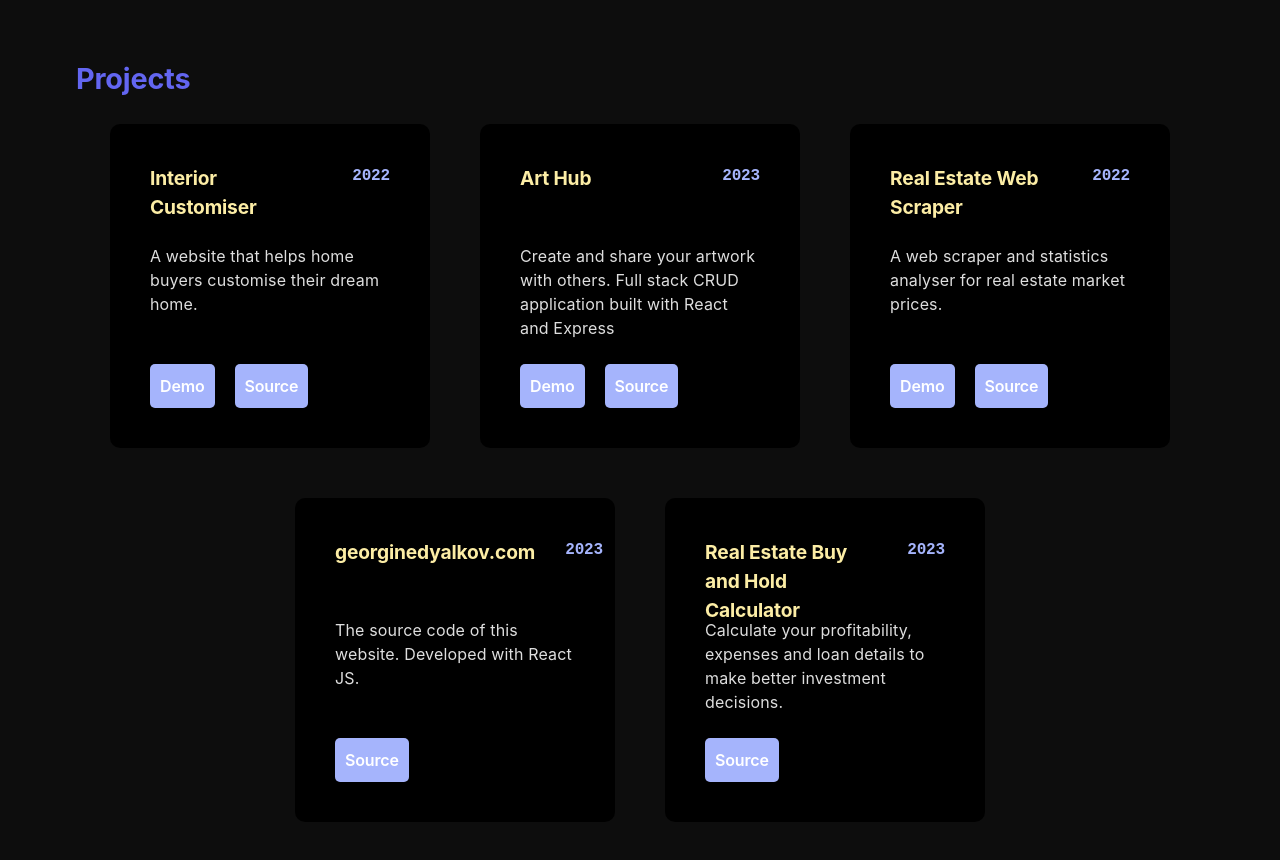
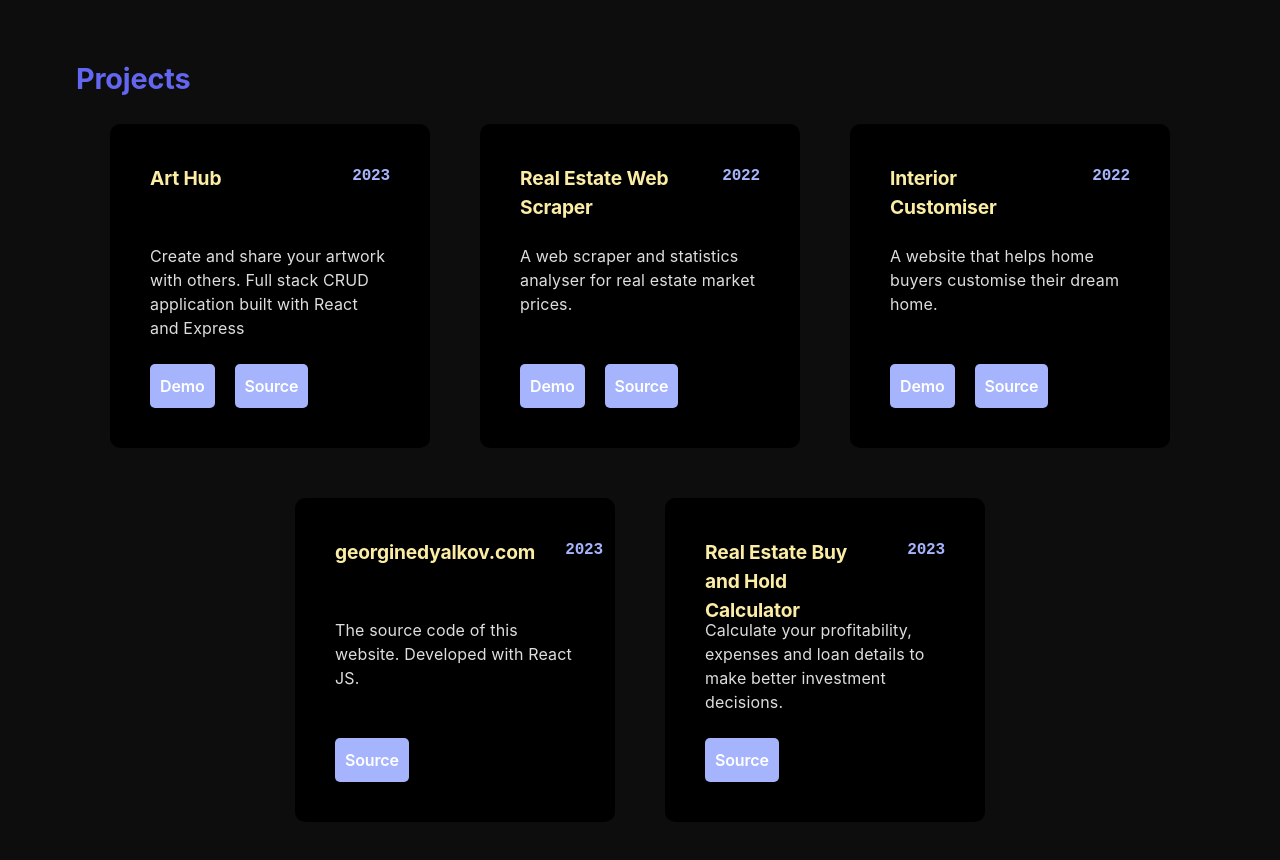
Before and after one commit to GeorgiNedyalkov/georginedyalkov.com, a React (Vite) app: page / in a window 1280 px wide. Shown: the part 1280-2140 px from the top of the page. Built offline with nearby package versions, Linux system fonts and the light colour scheme; the HTML template or start-up script is replaced by a standard one.

Commit message:
change projects oreder

```diff
--- a/src/data/projectsData.js
+++ b/src/data/projectsData.js
@@ -1,16 +1,6 @@
 export const projectsData = [
     {
         id: 1,
-        name: "Interior Customiser",
-        description:
-            "A website that helps home buyers customise their dream home.",
-        date: 2022,
-        demo: "/https://interior-customizer-qxyg.vercel.app/",
-        code: "https://github.com/GeorgiNedyalkov/interior-customizer/tree/main",
-    },
-
-    {
-        id: 2,
         name: "Art Hub",
         description: `Create and share your artwork with others.
     Full stack CRUD application built with React and Express`,
@@ -19,13 +9,22 @@ export const projectsData = [
         code: "https://github.com/GeorgiNedyalkov/artHub",
     },
     {
-        id: 3,
+        id: 2,
         name: "Real Estate Web Scraper",
         description:
             "A web scraper and statistics analyser for real estate market prices.",
         date: 2022,
         demo: "/",
         code: "https://github.com/GeorgiNedyalkov/real-estate-web-scraper",
+    },
+    {
+        id: 3,
+        name: "Interior Customiser",
+        description:
+            "A website that helps home buyers customise their dream home.",
+        date: 2022,
+        demo: "/https://interior-customizer-qxyg.vercel.app/",
+        code: "https://github.com/GeorgiNedyalkov/interior-customizer/tree/main",
     },
     {
         id: 4,
```
